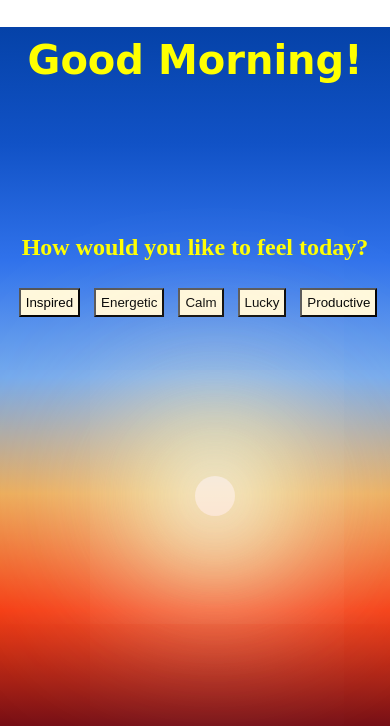
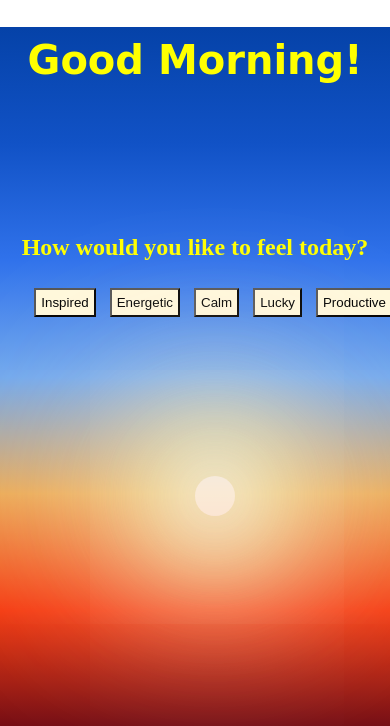
Before and after one commit to multifaceted1/Sunrise-Inspiration, a PHP site: page / in a window 390 px wide. Shown: the top 726 px of the page. Run offline with PHP 8.4, Linux system fonts and the light colour scheme.

Commit message:
Update style.css

```diff
--- a/style.css
+++ b/style.css
@@ -19,7 +19,7 @@ main {
 
 .choice-button-flex {
     display: flex;
-    margin-left: 35%;
+    margin-left: 39%;
 
 }
 .feeling {
@@ -49,7 +49,7 @@ main {
     0 0 180px 90px rgb(248, 231, 212);
     position: absolute;
     left: 50%;
-    bottom: 70%;
+    bottom: 73%;
     z-index: 1;
     animation-name: sunrise;
     animation-duration: 35s;
@@ -58,7 +58,7 @@ main {
     @keyframes sunrise {
         from {bottom: -3%;
             opacity: 60%;}
-        to {bottom: 70%;
+        to {bottom: 73%;
             opacity: 100%;}
     }
 
@@ -105,12 +105,12 @@ img.bears {
 /*@ media sizes */
 @media only screen and (max-width: 1300px){
     .choice-button-flex {
-        margin-left: 33%;
+        margin-left: 34%;
     }
 }
 @media only screen and (max-width: 1100px){
     .choice-button-flex {
-        margin-left: 29%;
+        margin-left: 31%;
     }
 }
 
@@ -125,19 +125,19 @@ img.bears {
         bottom: 80%;
     }
     .choice-button-flex {
-        margin-left: 20%;
+        margin-left: 23%;
     }
   }
 
-  @media only screen and (max-width: 600px) {
+  @media only screen and (max-width: 700px) {
 
         .choice-button-flex {
-            margin-left: 3%;
+            margin-left: 7%;
 
         }
   }
 
-  @media only screen and (max-width: 500px) {
+  @media only screen and (max-width: 550px) {
 
     .choice-button-flex {
         margin-left: none;
```
